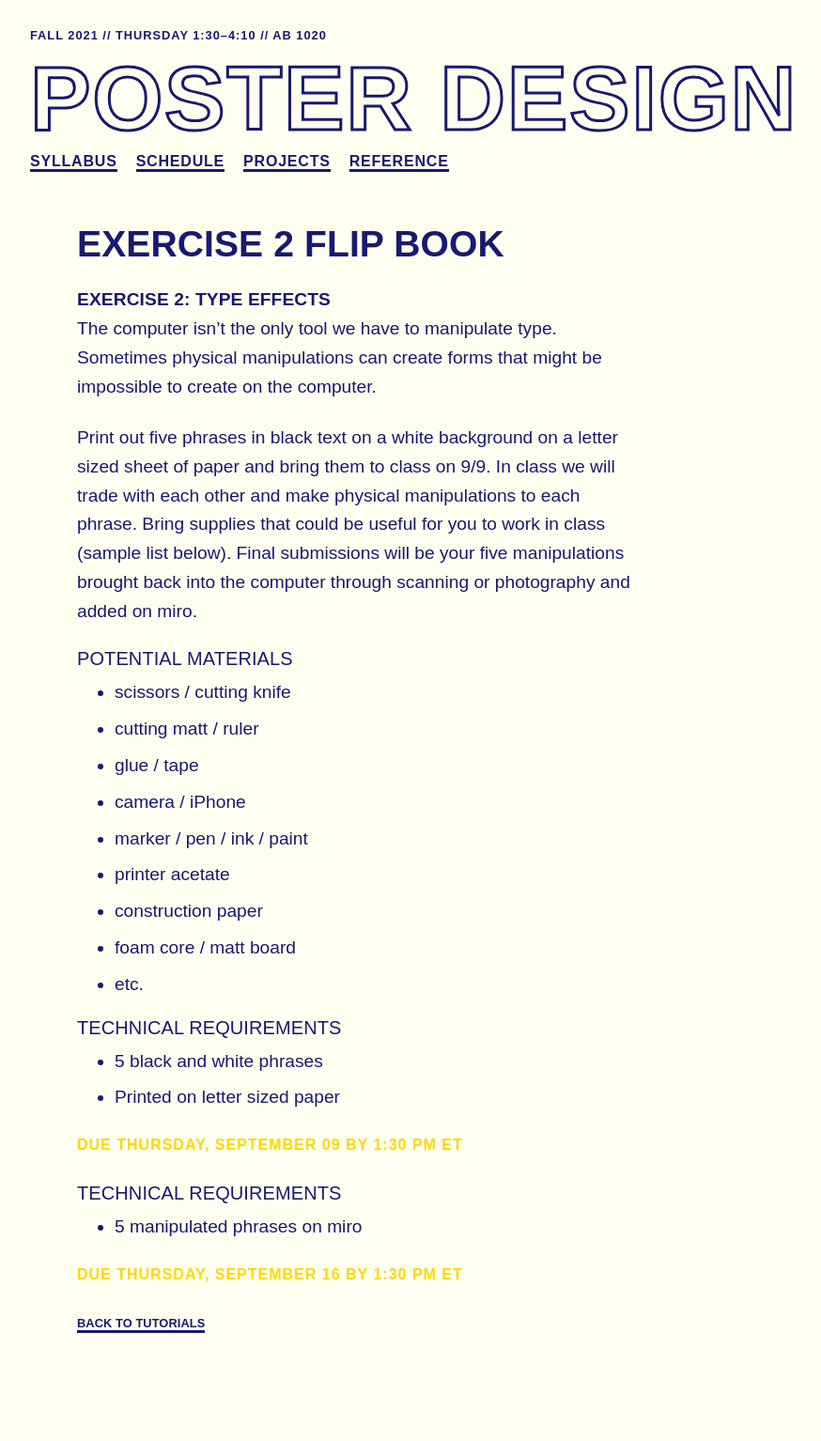
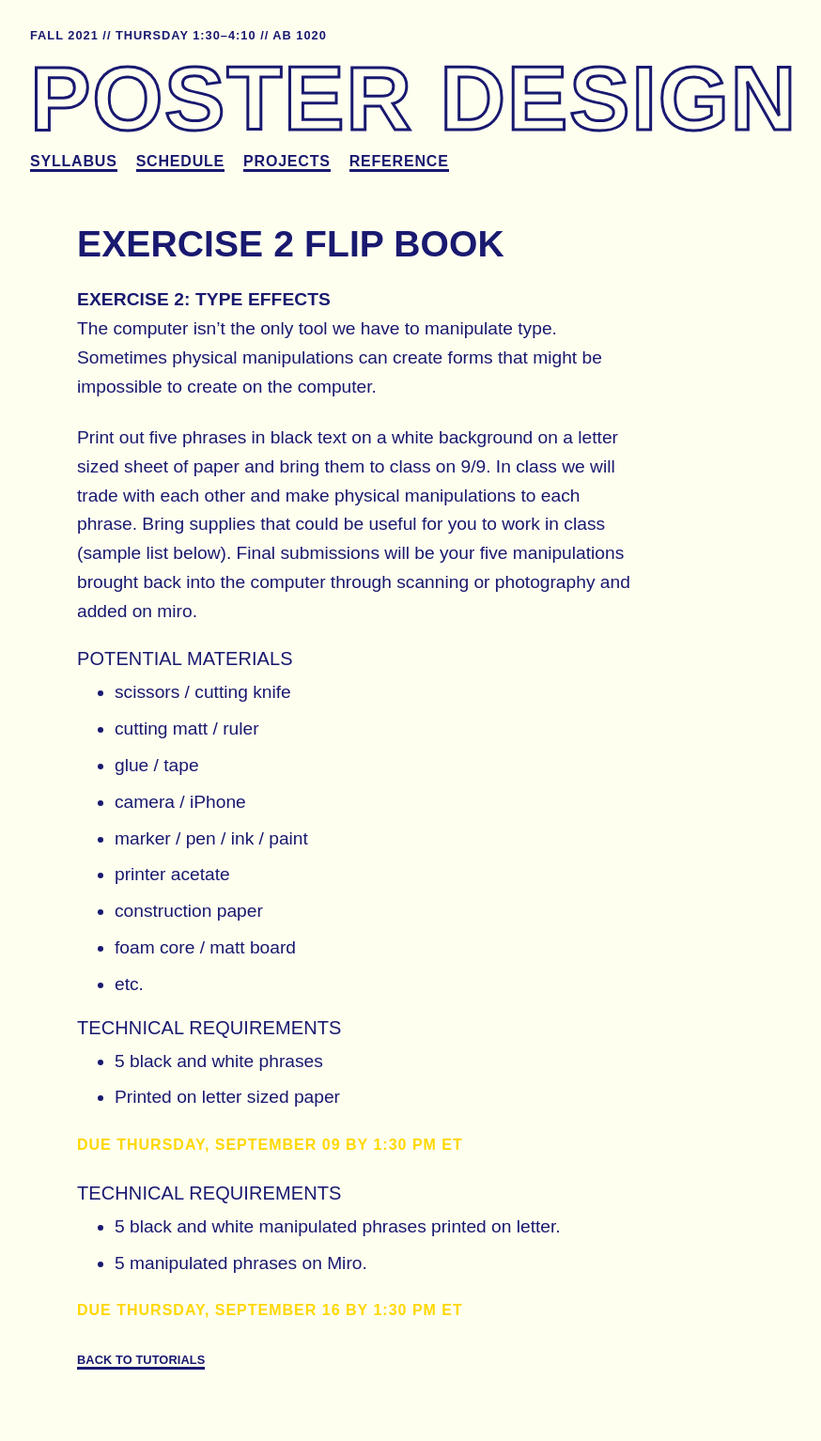
Before and after one commit to gmu-gd/poster21-fall, a Jekyll site: the page built from _posts/2021-09-02-e2.md, in a window 1280 px wide. Shown: the whole page at 94% size, without its empty margins (0-874 px from the left). Built offline with Jekyll 4.4.1, drawn with Linux system fonts in a browser that asks for light colours; some web fonts are replaced; before the commit the page ends 1495 px from its top, so only the background shows below that.

Commit message:
week 2 update

```diff
--- a/_posts/2021-09-02-e2.md
+++ b/_posts/2021-09-02-e2.md
@@ -29,6 +29,7 @@ Print out five phrases in black text on a white background on a letter sized she
 <span class="due">Due Thursday, {% assign seconds = 7 | times: 24 | times: 60 | times: 60 %}{{ page.date | date: "%s" | plus: seconds | date: "%B %d" }} by 1:30 pm ET</span>
 
 ##### Technical Requirements
-* 5 manipulated phrases on miro
+* 5 black and white manipulated phrases printed on letter.
+* 5 manipulated phrases on Miro.
 
 <span class="due">Due Thursday, {% assign seconds = 14 | times: 24 | times: 60 | times: 60 %}{{ page.date | date: "%s" | plus: seconds | date: "%B %d" }} by 1:30 pm ET</span>
```
Also changed, not shown: _posts/2021-09-02-due.md (+2 -2 lines), schedule/index.md (+1 -1 lines).
